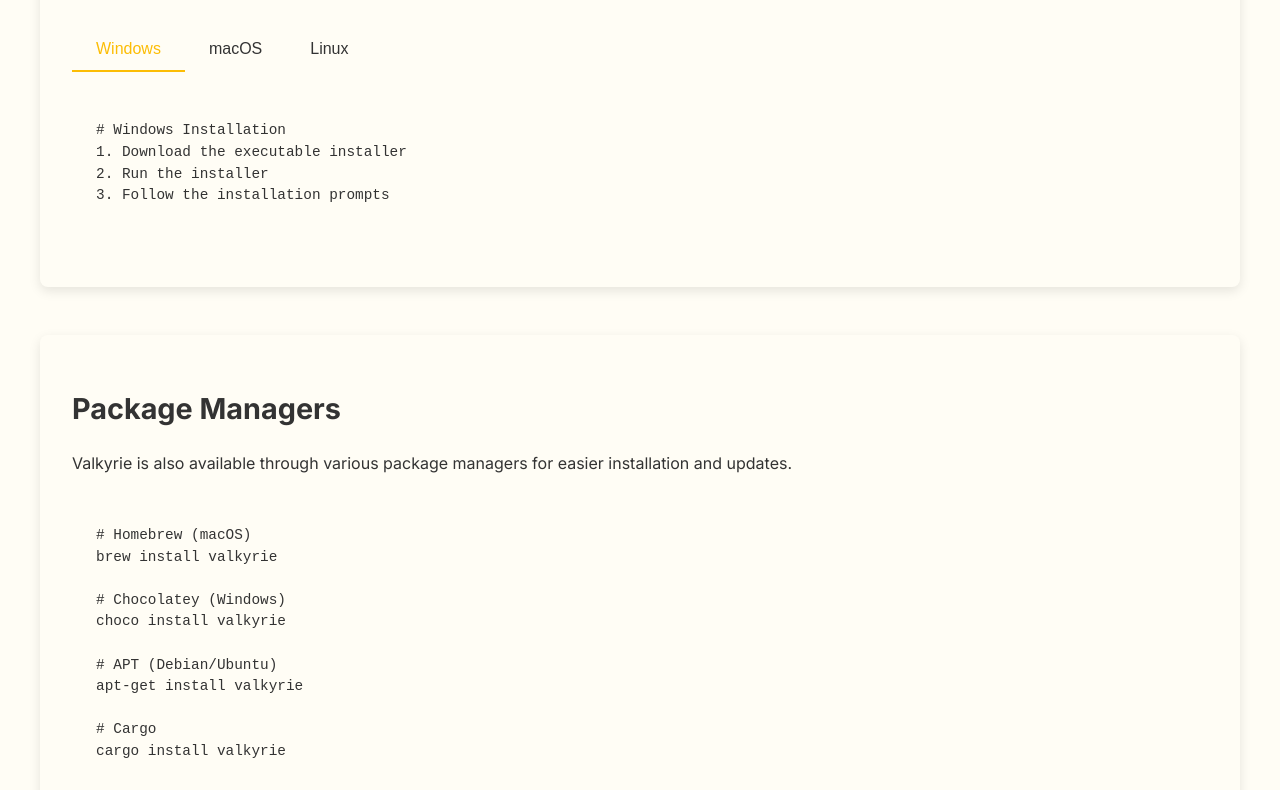
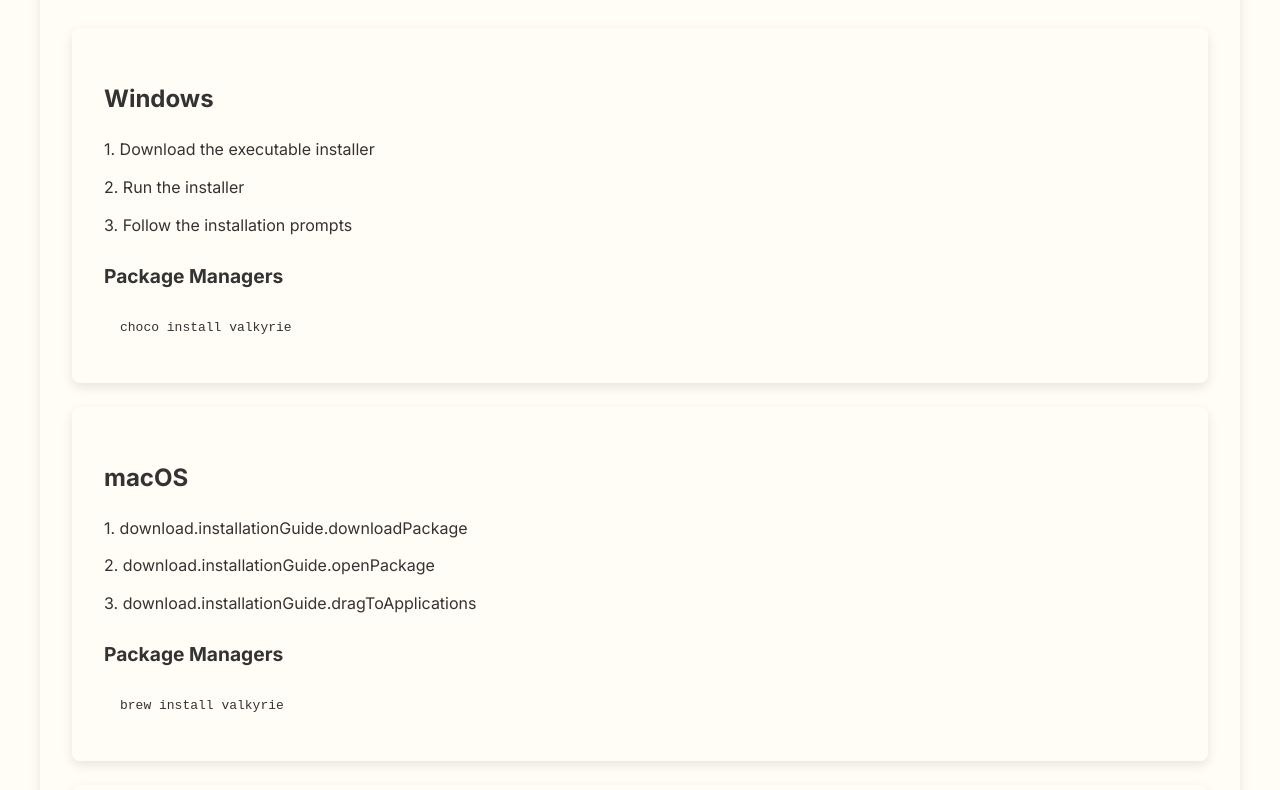
Before and after one commit to valkyrie-language/.github, a Vue app: page /download in a window 1280 px wide. Shown: the part 1370-2160 px from the top of the page. Built offline with nearby package versions, Linux system fonts and the light colour scheme; some icons are missing.

Commit message:
🐤 Add install cards

```diff
--- /dev/null
+++ b/src/components/InstallCard.vue
@@ -0,0 +1,89 @@
+<template>
+  <div class="install-card">
+    <h3>{{ platform }}</h3>
+    <div class="steps">
+      <div v-for="(step, index) in steps" :key="index" class="step">
+        {{ index + 1 }}. {{ t(step) }}
+      </div>
+    </div>
+    <div v-if="packageManagers && packageManagers.length > 0" class="package-managers">
+      <h4>{{ t('download.packageManagers.title') }}</h4>
+      <div class="code-block">
+        <pre><code v-for="(manager, index) in packageManagers" :key="index">{{ manager }}</code></pre>
+      </div>
+    </div>
+  </div>
+</template>
+
+<script lang="ts" setup>
+import { useI18n } from 'vue-i18n'
+
+defineProps({
+  platform: {
+    type: String,
+    required: true
+  },
+  steps: {
+    type: Array as () => string[],
+    required: true
+  },
+  packageManagers: {
+    type: Array as () => string[],
+    default: () => []
+  }
+})
+
+const { t } = useI18n()
+</script>
+
+<style lang="scss" scoped>
+.install-card {
+  background-color: var(--vt-c-white);
+  border-radius: 8px;
+  padding: 2rem;
+  margin-bottom: 1.5rem;
+  box-shadow: 0 4px 12px rgba(0, 0, 0, 0.1);
+
+  h3 {
+    font-size: 1.5rem;
+    margin-bottom: 1.5rem;
+    color: var(--vt-c-text-1);
+  }
+
+  .steps {
+    margin-bottom: 1.5rem;
+
+    .step {
+      margin-bottom: 0.75rem;
+      color: var(--vt-c-text-2);
+      line-height: 1.6;
+    }
+  }
+
+  .package-managers {
+    h4 {
+      font-size: 1.2rem;
+      margin-bottom: 1rem;
+      color: var(--vt-c-text-1);
+    }
+
+    .code-block {
+      background-color: var(--vt-c-bg-soft);
+      border-radius: 4px;
+      padding: 1rem;
+
+      pre {
+        margin: 0;
+        code {
+          display: block;
+          margin-bottom: 0.5rem;
+          color: var(--vt-c-text-code);
+          &:last-child {
+            margin-bottom: 0;
+          }
+        }
+      }
+    }
+  }
+}
+</style>
--- /dev/null
+++ b/src/types/tools.ts
@@ -0,0 +1,100 @@
+export interface Tool {
+    name: string
+    descriptionKey: string
+    icon: string
+    link: string
+}
+
+export interface InstallGuide {
+    platform: string
+    steps: string[]
+    packageManagers?: string[]
+}
+
+export const LANGUAGE_TOOLS: Tool[] = [
+    {
+        name: 'VS Code',
+        descriptionKey: 'tools.vsCode.description',
+        icon: '/src/assets/icon/vscode.svg',
+        link: 'https://marketplace.visualstudio.com/items?itemName=valkyrie.valkyrie-vscode'
+    },
+    {
+        name: 'Vim/NeoVim',
+        descriptionKey: 'tools.vim.description',
+        icon: '/src/assets/icon/vim.svg',
+        link: 'https://github.com/valkyrie-language/valkyrie-vim'
+    },
+    {
+        name: 'RustRover',
+        descriptionKey: 'tools.rustRover.description',
+        icon: '/src/assets/icon/rustrover.svg',
+        link: 'https://www.jetbrains.com/rust/'
+    },
+    {
+        name: 'Helix',
+        descriptionKey: 'tools.helix.description',
+        icon: '/src/assets/icon/helix.svg',
+        link: 'https://helix-editor.com/'
+    },
+    {
+        name: 'Emacs',
+        descriptionKey: 'tools.emacs.description',
+        icon: '/src/assets/icon/emacs.svg',
+        link: 'https://www.gnu.org/software/emacs/'
+    },
+    {
+        name: 'Sublime Text',
+        descriptionKey: 'tools.sublime.description',
+        icon: '/src/assets/icon/sublime.svg',
+        link: 'https://www.sublimetext.com/'
+    },
+    {
+        name: 'Visual Studio',
+        descriptionKey: 'tools.visualStudio.description',
+        icon: '/src/assets/icon/visual-studio.svg',
+        link: 'https://visualstudio.microsoft.com/'
+    },
+    {
+        name: 'Eclipse',
+        descriptionKey: 'tools.eclipse.description',
+        icon: '/src/assets/icon/eclipse.svg',
+        link: 'https://www.eclipse.org/'
+    }
+]
+
+export const getInstallGuides: InstallGuide[] = [
+    {
+        platform: 'Windows',
+        steps: [
+            'download.installationGuide.downloadExecutable',
+            'download.installationGuide.runInstaller',
+            'download.installationGuide.followPrompts'
+        ],
+        packageManagers: [
+            'choco install valkyrie'
+        ]
+    },
+    {
+        platform: 'macOS',
+        steps: [
+            'download.installationGuide.downloadPackage',
+            'download.installationGuide.openPackage',
+            'download.installationGuide.dragToApplications'
+        ],
+        packageManagers: [
+            'brew install valkyrie'
+        ]
+    },
+    {
+        platform: 'Linux',
+        steps: [
+            'download.installationGuide.downloadArchive',
+            'download.installationGuide.extractArchive',
+            'download.installationGuide.addToPath'
+        ],
+        packageManagers: [
+            'apt-get install valkyrie',
+            'cargo install valkyrie'
+        ]
+    }
+]
--- a/src/views/Download.vue
+++ b/src/views/Download.vue
@@ -1,5 +1,4 @@
 <template>
-
   <div class="download-page">
     <header class="page-header">
       <h1>{{ t('tools.title') }}</h1>
@@ -9,102 +8,37 @@
     <section class="tools-section">
       <div class="tools-grid">
         <ToolCard
-          name="VS Code"
-          :description="t('tools.vsCode.description')"
-          icon="/src/assets/icon/vscode.svg"
-          link="https://marketplace.visualstudio.com/items?itemName=valkyrie.valkyrie-vscode"
-        />
-        <ToolCard
-          name="Vim/NeoVim"
-          :description="t('tools.vim.description')"
-          icon="/src/assets/icon/vim.svg"
-          link="https://github.com/valkyrie-language/valkyrie-vim"
-        />
-        <ToolCard
-          name="RustRover"
-          :description="t('tools.rustRover.description')"
-          icon="/src/assets/icon/rustrover.svg"
-          link="https://www.jetbrains.com/rust/"
-        />
-        <ToolCard
-          name="Helix"
-          :description="t('tools.helix.description')"
-          icon="/src/assets/icon/helix.svg"
-          link="https://helix-editor.com/"
-        />
-        <ToolCard
-          name="Emacs"
-          :description="t('tools.emacs.description')"
-          icon="/src/assets/icon/emacs.svg"
-          link="https://www.gnu.org/software/emacs/"
-        />
-        <ToolCard
-          name="Sublime Text"
-          :description="t('tools.sublime.description')"
-          icon="/src/assets/icon/sublime.svg"
-          link="https://www.sublimetext.com/"
-        />
-        <ToolCard
-          name="Visual Studio"
-          :description="t('tools.visualStudio.description')"
-          icon="/src/assets/icon/visual-studio.svg"
-          link="https://visualstudio.microsoft.com/"
-        />
-        <ToolCard
-          name="Eclipse"
-          :description="t('tools.eclipse.description')"
-          icon="/src/assets/icon/eclipse.svg"
-          link="https://www.eclipse.org/"
+          v-for="tool in LANGUAGE_TOOLS"
+          :key="tool.name"
+          :name="tool.name"
+          :description="t(tool.descriptionKey)"
+          :icon="tool.icon"
+          :link="tool.link"
         />
       </div>
     </section>
 
     <section class="installation-guide">
       <h2>{{ t('download.installationGuide.title') }}</h2>
-
-      <div class="installation-tabs">
-        <button class="tab-button active">Windows</button>
-        <button class="tab-button">macOS</button>
-        <button class="tab-button">Linux</button>
-      </div>
-
-      <div class="installation-content">
-        <div class="code-block">
-          <pre><code># {{ t('download.installationGuide.windows') }}
-1. {{ t('download.installationGuide.downloadExecutable') }}
-2. {{ t('download.installationGuide.runInstaller') }}
-3. {{ t('download.installationGuide.followPrompts') }}</code></pre>
-        </div>
-      </div>
-    </section>
-
-    <section class="package-managers">
-      <h2>{{ t('download.packageManagers.title') }}</h2>
-      <p>{{ t('download.packageManagers.description') }}</p>
-
-      <div class="code-block">
-        <pre><code># Homebrew (macOS)
-brew install valkyrie
-
-# Chocolatey (Windows)
-choco install valkyrie
-
-# APT (Debian/Ubuntu)
-apt-get install valkyrie
-
-# Cargo
-cargo install valkyrie</code></pre>
-      </div>
+      <InstallCard
+        v-for="guide in installGuides"
+        :key="guide.platform"
+        :platform="guide.platform"
+        :steps="guide.steps"
+        :package-managers="guide.packageManagers"
+      />
     </section>
   </div>
-
 </template>
 
 <script lang="ts" setup>
-import { useI18n } from 'vue-i18n'
+import {useI18n} from 'vue-i18n'
 import ToolCard from '../components/ToolCard.vue'
+import InstallCard from '../components/InstallCard.vue'
+import {getInstallGuides, LANGUAGE_TOOLS} from '../types/tools'
 
-const { t } = useI18n()
+const {t} = useI18n()
+const installGuides = getInstallGuides
 </script>
 
 
```
